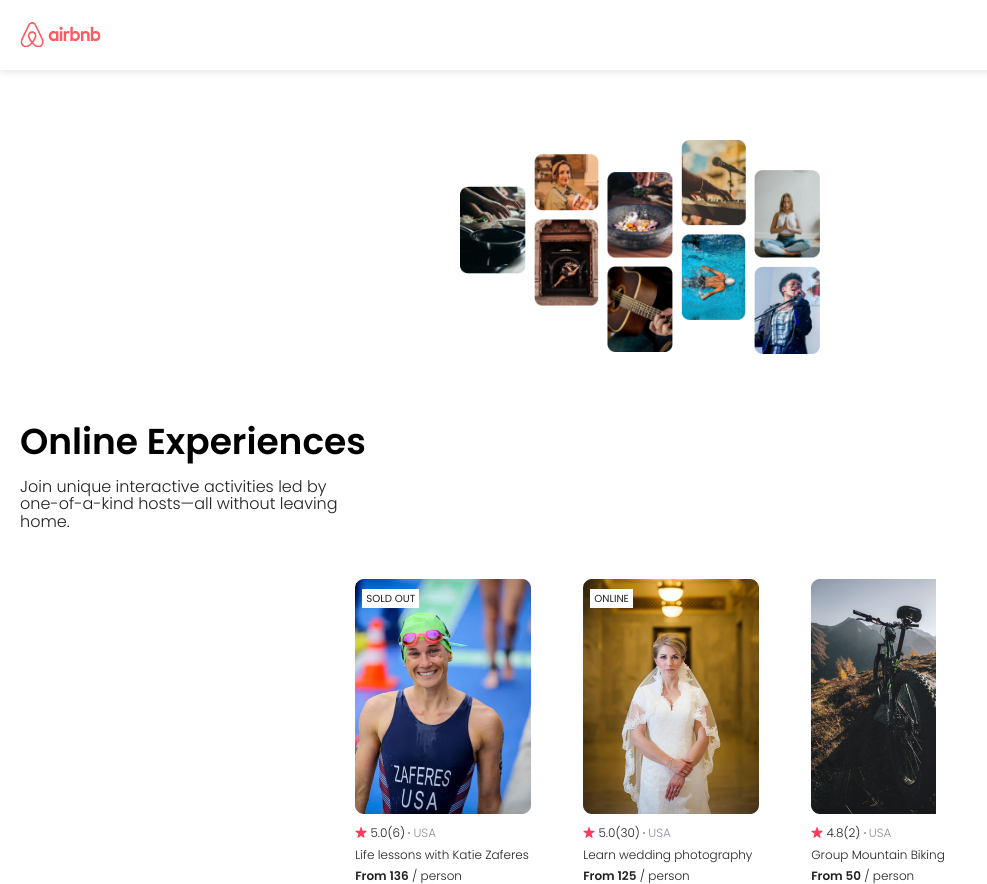
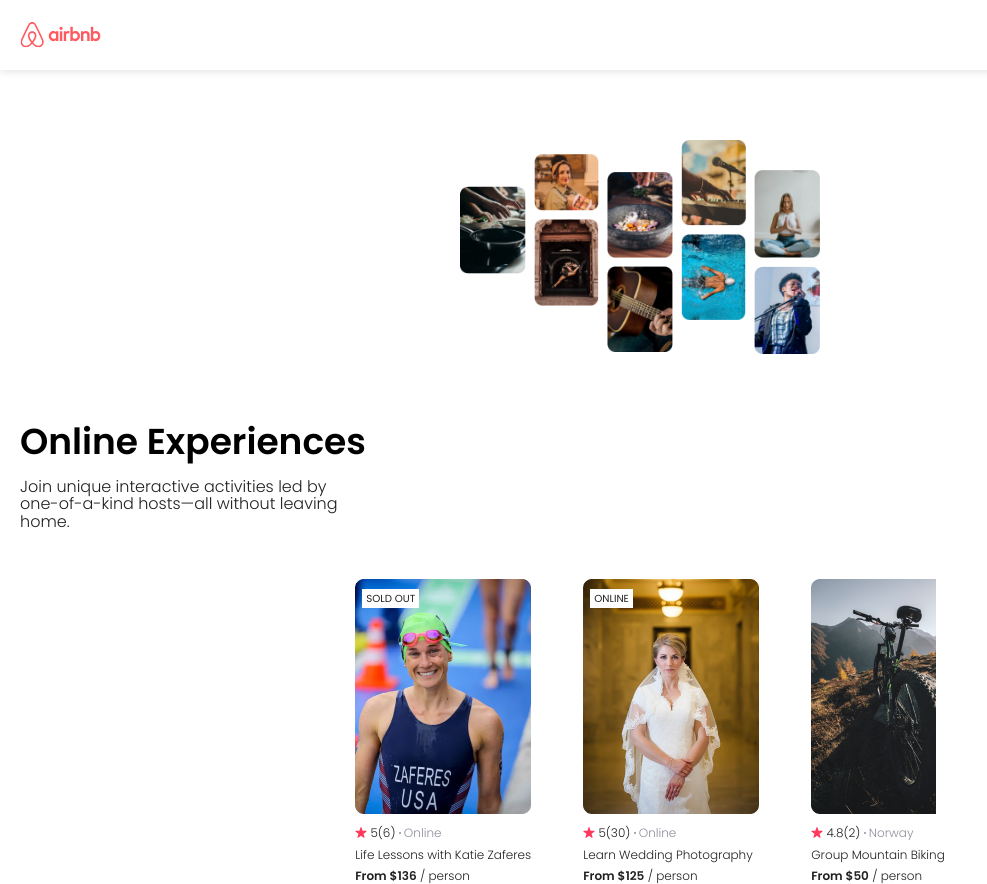
Before and after one commit to ClaudiuSonica/airbnb-clone, a React (Vite) app: page / in a window 1280 px wide. Shown: the whole page, without its empty margins (0-987 px from the left). Built offline with nearby package versions, Linux system fonts and the light colour scheme.

Commit message:
automated components

```diff
--- a/src/components/molecules/card/Card.jsx
+++ b/src/components/molecules/card/Card.jsx
@@ -2,25 +2,36 @@
 import "./Card.scss";
 
 const Card = (props) => {
+  let ticketText;
+
+  if (props.openSpots === 0) {
+    ticketText = "Sold out";
+  } else if (props.location === "Online") {
+    ticketText = "Online";
+  }
+
   return (
     <div className="card">
       <div className="card--img__container">
-        {props.ticket && <p className="card--ticket">{props.ticket}</p>}
-        <img src={`/assets/${props.img}`} alt="runner photo" />
+        {ticketText && (
+          <p className="card--ticket">
+            {ticketText}
+          </p>
+        )}
+        <img src={`/assets/${props.coverImg}`} alt="runner photo" />
       </div>
       <div className="card--rating">
         <img src="/assets/Star.svg" alt="star" />
         <p>
-          {props.rating}
-          ({props.reviewCount})
+          {props.stats.rating}({props.stats.reviewCount})
         </p>
         <img src="/assets/Ellipse.svg" alt="ellipse" />
-        <span>{props.country}</span>
+        <span>{props.location}</span>
       </div>
       <div className="card--description">
         <p>{props.title}</p>
         <p>
-          <span>From {props.price}</span> / person
+          <span>From ${props.price}</span> / person
         </p>
       </div>
     </div>
--- a/src/components/pages/LandingPage.jsx
+++ b/src/components/pages/LandingPage.jsx
@@ -3,41 +3,26 @@
 import PhotoGrid from "../molecules/hero/photo-grid/PhotoGrid";
 import Text from "../molecules/hero/text/Text";
 import './LandingPage.scss';
+import data from '../../data'
 
 const LandingPage = () => {
+
+  const cards = data.map(info => {
+    return (
+      <Card
+        key={info.id}
+        {...info}
+      />
+    )
+  })
+
   return (
     <div>
       <Navbar />
       <PhotoGrid />
       <Text />
       <div className="cta">
-        <Card
-          img="runner.png"
-          ticket="Sold out"
-          rating="5.0"
-          reviewCount={6}
-          country="USA"
-          title="Life lessons with Katie Zaferes"
-          price={136}
-        />
-        <Card
-          img="wedding.png"
-          ticket="Online"
-          rating="5.0"
-          reviewCount={30}
-          country="USA"
-          title="Learn wedding photography"
-          price={125}
-        />
-        <Card
-          img="bike.png"
-          ticket=""
-          rating="4.8"
-          reviewCount={2}
-          country="USA"
-          title="Group Mountain Biking"
-          price={50}
-        />
+        {cards}
       </div>
     </div>
   )
--- /dev/null
+++ b/src/data.js
@@ -0,0 +1,44 @@
+export default [
+  {
+    id: 1,
+    title: "Life Lessons with Katie Zaferes",
+    description:
+      'I will share with you what I call "Positively Impactful Moments of Disappointment." Throughout my career, many of my highest moments only came after setbacks and losses. But learning from those difficult moments is what gave me the ability to rise above them and reach my goals.',
+    price: 136,
+    coverImg: "runner.png",
+    stats: {
+      rating: 5.0,
+      reviewCount: 6,
+    },
+    location: "Online",
+    openSpots: 0,
+  },
+  {
+    id: 2,
+    title: "Learn Wedding Photography",
+    description:
+      "Interested in becoming a wedding photographer? For beginner and experienced photographers alike, join us in learning techniques required to leave the happy couple with memories that'll last a lifetime.",
+    price: 125,
+    coverImg: "wedding.png",
+    stats: {
+      rating: 5.0,
+      reviewCount: 30,
+    },
+    location: "Online",
+    openSpots: 27,
+  },
+  {
+    id: 3,
+    title: "Group Mountain Biking",
+    description:
+      "Experience the beautiful Norwegian landscape and meet new friends all while conquering rugged terrain on your mountain bike. (Bike provided!)",
+    price: 50,
+    coverImg: "bike.png",
+    stats: {
+      rating: 4.8,
+      reviewCount: 2,
+    },
+    location: "Norway",
+    openSpots: 3,
+  },
+];
```
